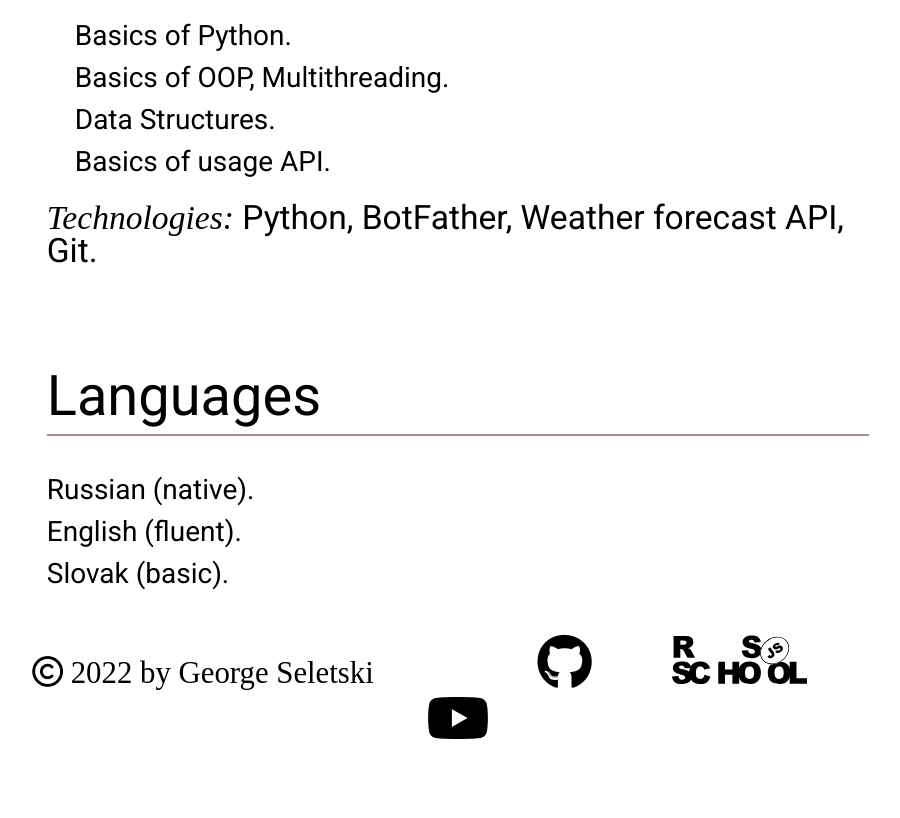
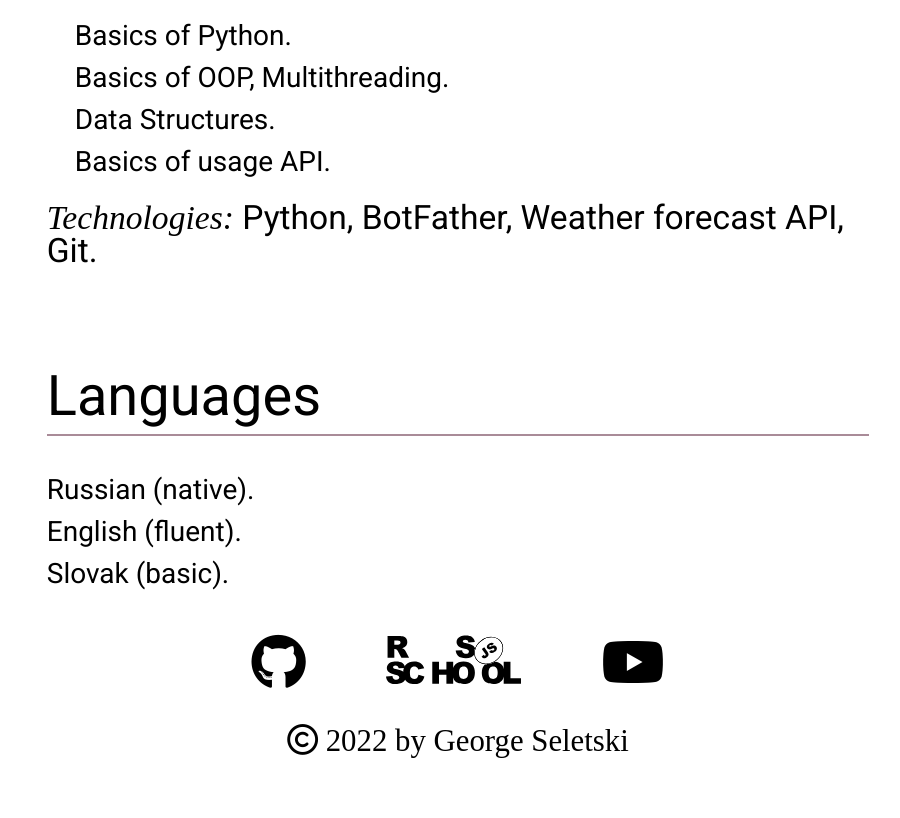
Before and after one commit to George-Seletski/rsschool-cv, a plain HTML site: page index.html in a window 1280 px wide. Shown: the part 3085-3903 px from the top of the page, without its empty margins (182-1082 px from the left). Before the commit the page ends 3866 px from the top, so only its background shows below. Drawn offline with Linux system fonts and the light colour scheme.

```diff
--- a/index.html
+++ b/index.html
@@ -172,11 +172,14 @@
         <footer>
 
             <div class="links">
-                <span class="copyright"><i class="fa-regular fa-copyright"></i> 2022 by George Seletski</span>
+
                 <a href="https://github.com/George-Seletski"><i class="fa-brands fa-github"></i></a>
                 <a href=""><img class="rsschool__icon" src="img/rs-logo.svg" alt=""></a>
                 <a href="https://github.com/George-Seletski"><i class="fa-brands fa-youtube"></i></a>
             </div>
+            <div class="copyright">
+            <span><i class="fa-regular fa-copyright"></i> 2022 by George Seletski</span>
+        </div>
         </footer>
     </div>
 </body>
--- a/styles/style.css
+++ b/styles/style.css
@@ -185,5 +185,6 @@ p{
 
 .copyright{
     font-size: 220%;
-    padding-right:  5.2em;
+    padding-bottom: 2em;
+    text-align: center;
 }
```
